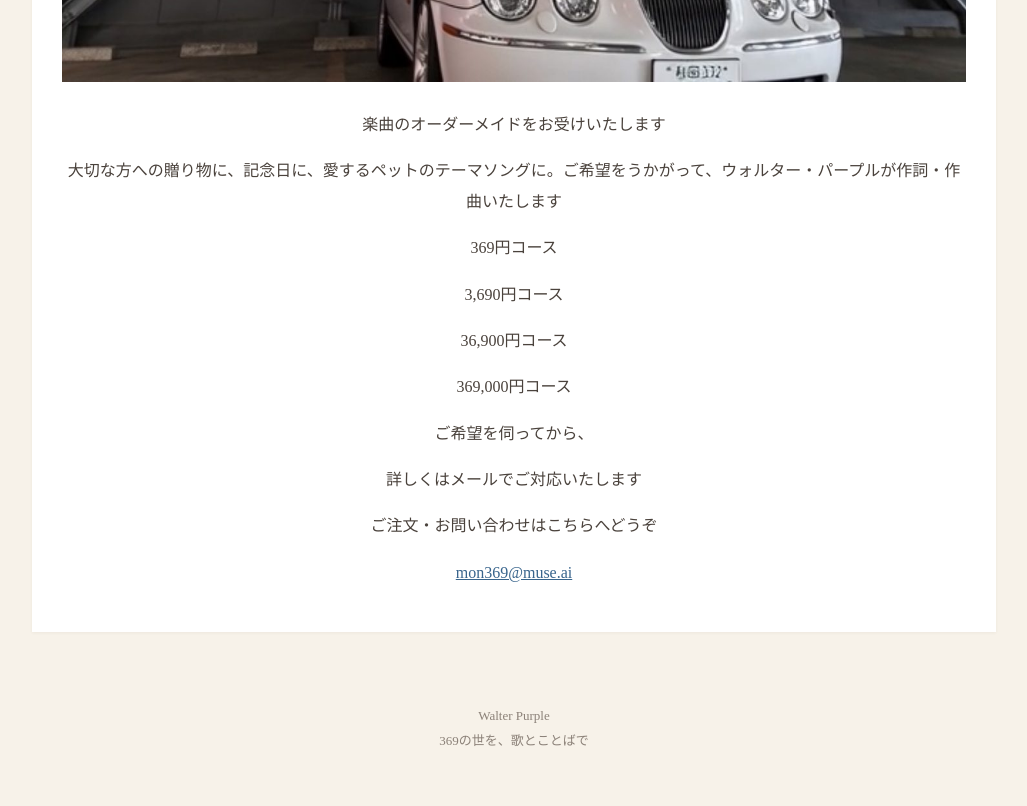
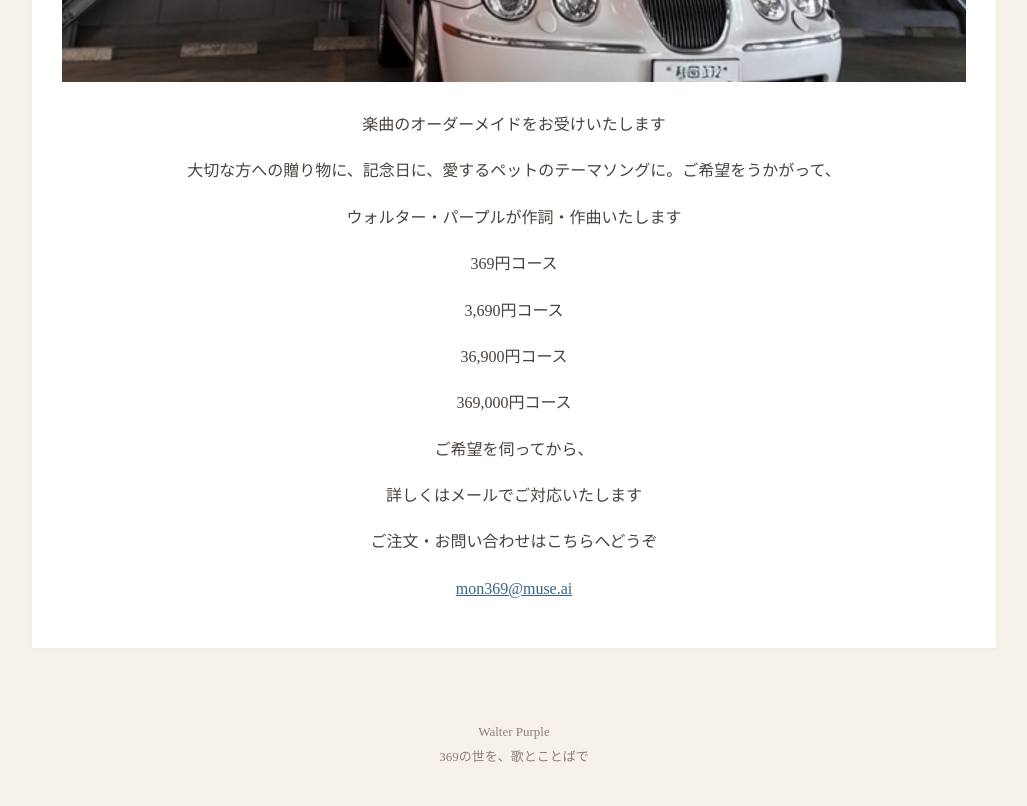
Before and after one commit to atelier-unonon/wp, a plain HTML site: page order.html in a window 1280 px wide. Shown: the part 825-1631 px from the top of the page, without its empty margins (126-1153 px from the left). Drawn offline with Linux system fonts and the light colour scheme.

Commit message:
WP order: line break in intro sentence

```diff
--- a/order.html
+++ b/order.html
@@ -12,7 +12,8 @@
 <div class="band"><h1>ORDER</h1></div>
 <main class="narrow"><div class="article"><figure class="post-image aligncenter size-large"><img src="order_wp.jpg" alt="白いジャガーの上で跳ぶウォルター・パープル" /></figure>
 <p class="has-text-align-center">楽曲のオーダーメイドをお受けいたします</p>
-<p class="has-text-align-center">大切な方への贈り物に、記念日に、愛するペットのテーマソングに。ご希望をうかがって、ウォルター・パープルが作詞・作曲いたします</p>
+<p class="has-text-align-center">大切な方への贈り物に、記念日に、愛するペットのテーマソングに。ご希望をうかがって、</p>
+<p class="has-text-align-center">ウォルター・パープルが作詞・作曲いたします</p>
 <p class="has-text-align-center">369円コース</p>
 <p class="has-text-align-center">3,690円コース</p>
 <p class="has-text-align-center">36,900円コース</p>
```
